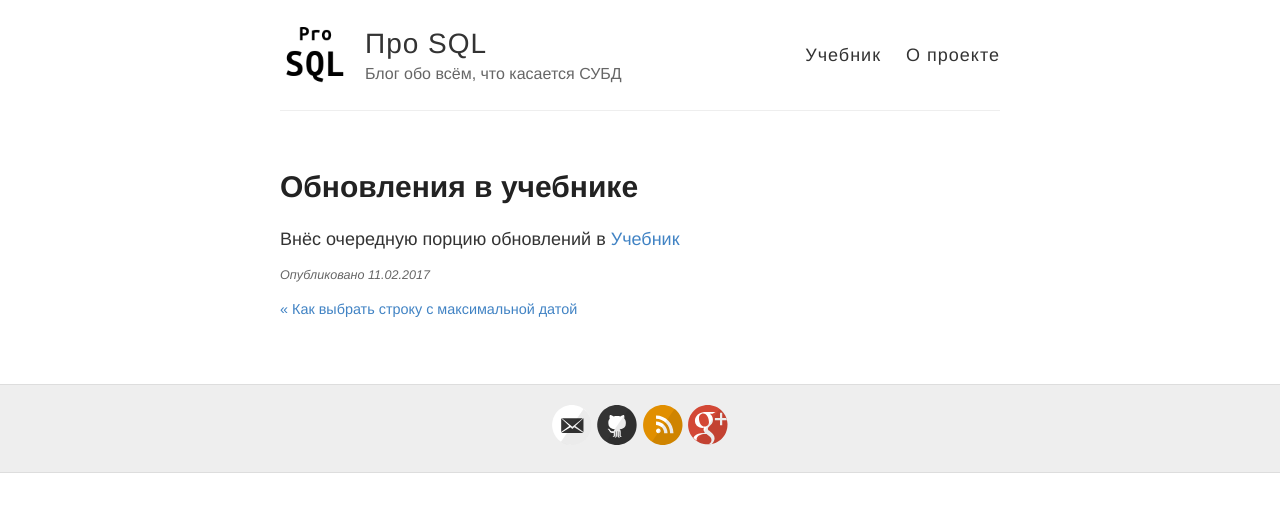
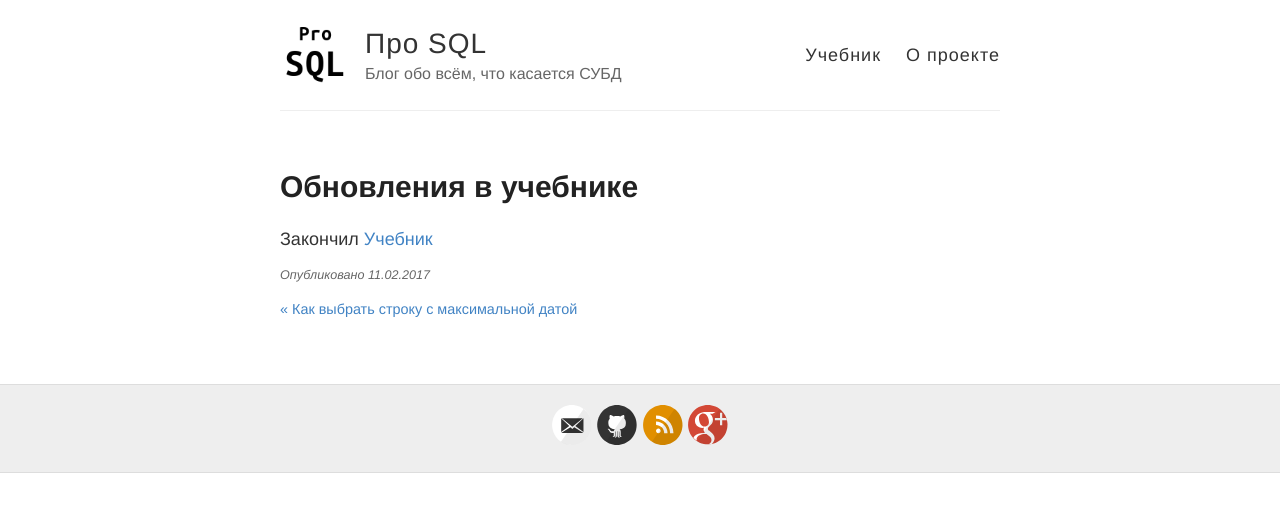
Before and after one commit to prosql/prosql.github.io, a Jekyll site: the page built from _posts/2017-02-11-book_renew.md, in a window 1280 px wide. Shown: the top 512 px of the page. Built offline with Jekyll 4.4.1, drawn with Linux system fonts in a browser that asks for light colours; comment, search, counter and statistics services are not loaded.

```diff
--- a/_posts/2017-02-11-book_renew.md
+++ b/_posts/2017-02-11-book_renew.md
@@ -3,4 +3,4 @@ layout: post
 title: Обновления в учебнике
 ---
 
-Внёс очередную порцию обновлений в [Учебник](../book)
+Закончил [Учебник](../book)
```
